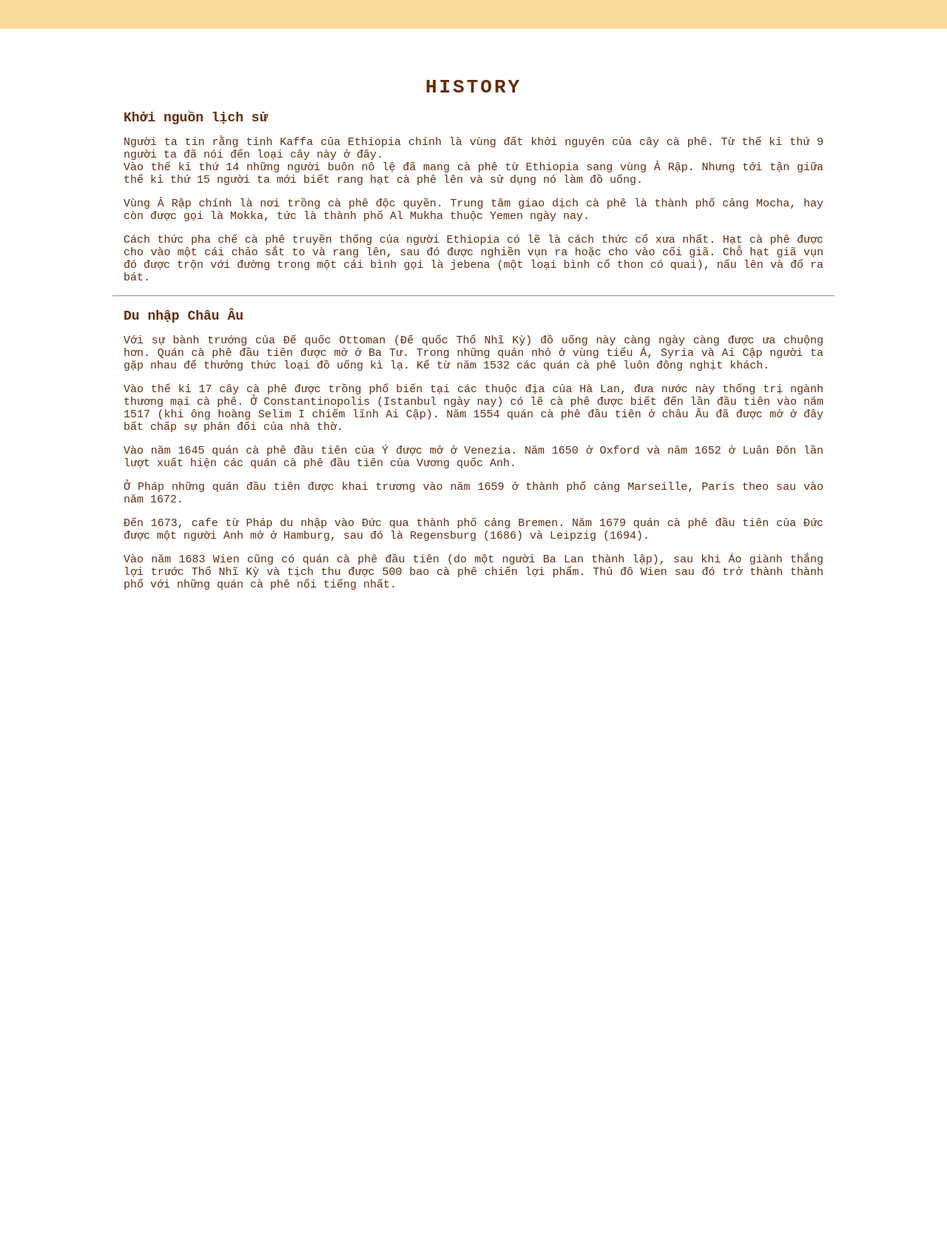
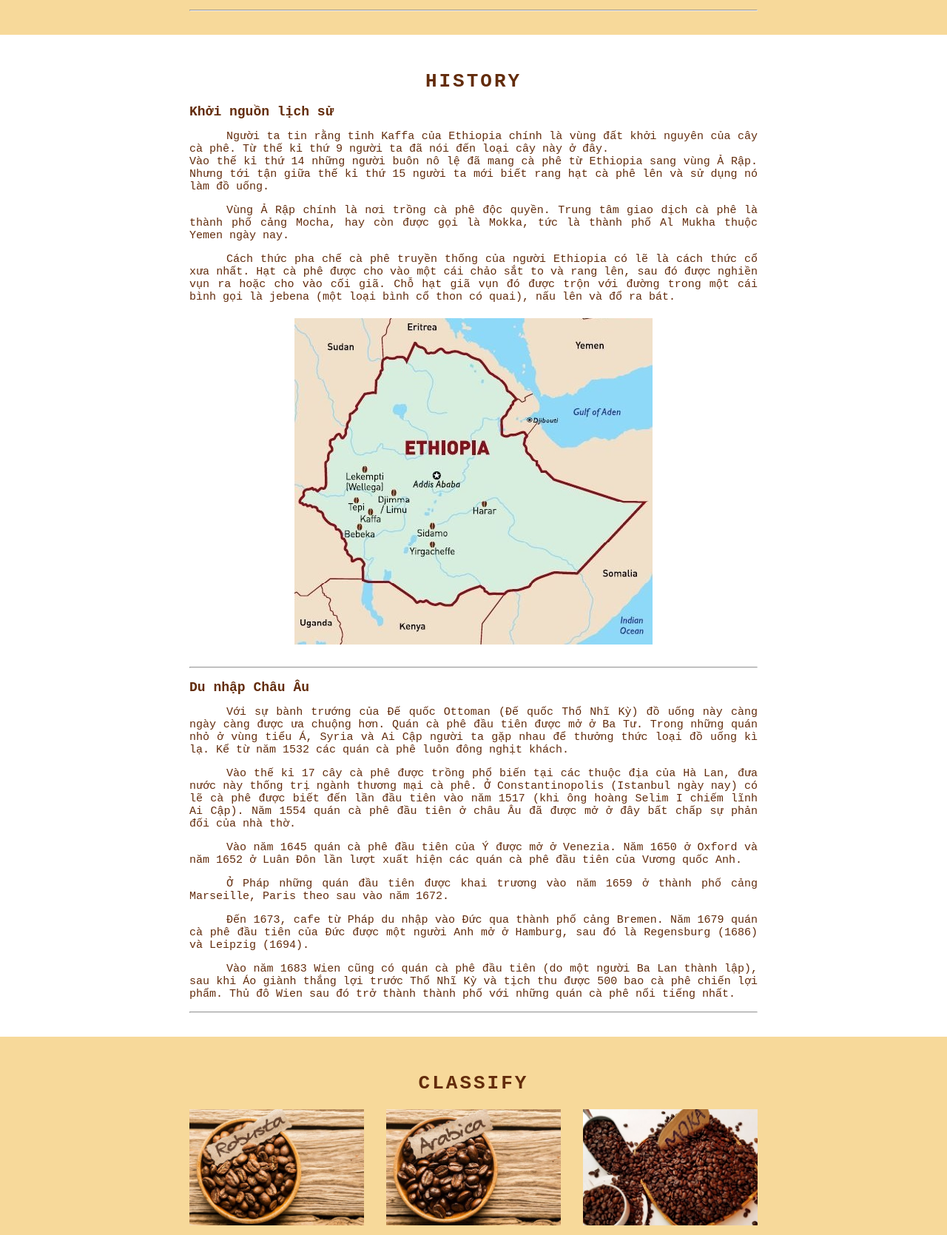
Before and after one commit to avocado2108/the-coffee, a plain HTML site: page index.html in a window 1280 px wide. Shown: the part 1131-2800 px from the top of the page at 74% size. Before the commit the page ends 2680 px from the top, so only its background shows below. Drawn offline with Linux system fonts and the light colour scheme.

Commit message:
Add new project the-coffee

```diff
--- a/asset/css/style.css
+++ b/asset/css/style.css
@@ -26,6 +26,7 @@ html {
     font-size: 15px;
     padding: 15px 0px 0px;
     text-align: justify;
+    text-indent: 50px;
 }
 
 .opa {
@@ -60,12 +61,24 @@ html {
     display: inline-block;
 }
 
-.width-50 {
-    width: 500px; !important
+.align-c {
+    text-align: center;
 }
 
-.align-c {
-    text-align: center;
+.coffee-type {
+    padding: 0px 15px;
+    list-style: none;
+    width: calc(100%/3);
+    display: block;
+}
+
+.margin- {
+    margin: 0px -15px;
+}
+
+.cf-img {
+    width: 100%;
+    object-fit: cover;
 }
 
 /*CSS elements*/
@@ -124,8 +137,8 @@ html {
 
 /*SLIDER*/
 #slider {
-    background: url(../img/slide/coffee-slide2.jpg) top center / cover no-repeat;
-    padding-top: 50%;
+    background: url(../img/slide/coffee-slide2.jpg) center center / cover no-repeat;
+    padding-top: 30%;
     margin-top: 40px;
     position: relative;
 }
@@ -158,27 +171,23 @@ html {
 
 /*CONTENT*/
 #content {
-    height: 2000px;
+    min-height: 2000px;
 }
 
 #content .section-content {
-    width: 80%;
+    width: 60%;
     margin-left: auto;
     margin-right: auto;
-    padding: 64px 24px;
+    padding: 48px 0px 32px;
 }
 
 #content .section-background-color {
     background-color: rgb(247, 217, 154)
 }
 
-#content .section-background-color {
-
-}
-
 #content .section-text {
     width: 100%;
-    padding: 0px 15px;
+    /*padding: 0px 15px;*/
 }
 
 #content .section-text h1 {
@@ -190,6 +199,12 @@ html {
     padding: 16px 0px 0px ;
 }
 
+#content .section-img img {
+    display: flex;
+    margin-left: auto;
+    margin-right: auto;
+    padding:20px 0px 15px;
+}
 
 
 /*CONTENT-END*/
--- a/index.html
+++ b/index.html
@@ -6,6 +6,7 @@
     <meta name="viewport" content="width=device-width, initial-scale=1.0">
     <title>The Coffee</title>
     <link rel="stylesheet" href="./asset/css/style.css">
+    <link rel="shortcut icon" type="image/png" href="./asset/img/favicon/favicon-logo-1-1.jpg">
 </head>
 <body>
     <div id="main">
@@ -15,11 +16,11 @@
             <ul id="nav" class="align-c">
                 <li><a class="let-spa text-color" href="#slider">Home</a> |</li>
                 <li><a class="let-spa text-color" href="#AboutUs">About Us</a> |</li>
-                <li><a class="let-spa text-color" href="">The Coffee</a> |
+                <li><a class="let-spa text-color" href="#">The Coffee</a> |
                     <!--Subnav-->
                     <ul class="bor-rad-8px main-color subnav">
                         <li><a class="let-spa text-color" href="#History">History</a></li>
-                        <li><a class="let-spa text-color" href="">Classify</a></li>
+                        <li><a class="let-spa text-color" href="#Classify">Classify</a></li>
                         <li><a class="let-spa text-color" href="">Mixing</a></li>
                     </ul>
                     <!--Subnav-end-->
@@ -27,7 +28,6 @@
                 <li><a class="let-spa text-color" href="">Contact</a></li>
             </ul>
             <!--Nav-end-->
-            </div>
         </div><!--HEADER-END-->
 
         <!--SLIDER-->
@@ -42,7 +42,7 @@
                     <p>-Anthony Trollope-</p>
                 </div>
                 <div class="opa slider-audio">
-                    <audio controls autoplay>
+                    <audio controls auto/play>
                         <source src="./asset/audio/Vivaldi-summer-ogg.ogg" type="audio/ogg">
                         <source src="./asset/audio/Vivaldi-summer-mpeg.mpeg" type="audio/mpeg">
                     </audio>
@@ -57,11 +57,9 @@
                 <div class="section-content">
                     <div class="section-items">
                         <div class="align-c text-color section-text">
-                            <h1 class="let-spa text-head">THE COFFEE</h1>
-                            <h4 class="opa-06 italic text-subhead">Coffee smells like freshly ground heaven.</h4>
-                            <p class="align-c p-fontsize text-body">Hello Stranger! We talking about coffee in here.</p>
-                            <br>
-                            <h3 class="text-subhead">Truyền thuyết Ethopia</h3>
+                            <h1 class="let-spa text-head">THE COFFEE<!--<img src="./asset/img/favicon/favicon-logo-1-1.jpg"alt="">--></h1>
+                            <h4 class="opa-06 italic text-subhead">Hello Stranger! We talking about coffee in here.</h4>
+                            <h3 class="align-c text-subhead">Truyền thuyết Ethopia</h3>
                             <p class="p-fontsize text-body">
                                 Cafe đã có mặt trên thế giới từ nhiều thế kỷ trước,
                                 với những khu rừng cafe cổ trên cao nguyên Ethiopia.
@@ -85,14 +83,20 @@
                                 Khi con người di chuyển về phía đông và cà phê đến bán đảo Ả Rập,
                                 nó bắt đầu một cuộc hành trình mang những hạt cà phê này đi khắp thế giới.
                             </p>
+                            <br>
                         </div>
+                        <div class="section-img">
+                            <img src="./asset/img/content/section/section-1.jpg" alt="kaldi và đàn dê">
+                        </div>
+                        <hr>
                     </div>
                 </div>
             </div><!--About Us End-->
 
             <!--TheCoffee/History-->
-            <div class="section-content">
-                <h1 id="History" class="align-c section-text text-color let-spa text-head">HISTORY</h1>
+            <!--<div class="section-background-img"></div>-->
+            <div id="History" class="section-content">
+                <h1 class="align-c section-text text-color let-spa text-head">HISTORY</h1>
                 <div class="section-items"> <!--flex-box-->
                     <div class="text-color section-text">
                         <h3 class="text-subhead">Khởi nguồn lịch sử</h3>
@@ -112,13 +116,10 @@
                             Chỗ hạt giã vụn đó được trộn với đường trong một cái bình gọi là jebena (một loại bình cổ thon có quai), nấu lên và đổ ra bát.
                         </p>
                     </div>
-                    <!--
                     <div class="section-img">
-                        <div class="image">
-                            <img src="./asset/img/content/section/section-2-2.jpg" alt="kaldi and his goats">
-                        </div>
-
-                    </div>-->
+                        <img src="./asset/img/content/section/kaffa-ethiopia.jpg" alt="kaffa">
+                    </div>
+                </div>
                 <br>
                 <hr>
                 <div class="section-items"> <!--flex-box-->
@@ -155,10 +156,33 @@
                         </p>
                     </div>
                 </div>
-
+                <br>
+                <hr>
+            </div>
+            <!--TheCoffee/History/DONE-->
+            <!--TheCoffee/Classify-->
+            <div class="section-background-color">
+                <div id="Classify" class="section-content">
+                    <h1 class="align-c section-text text-color let-spa text-head">CLASSIFY</h1>
+                    <div class="margin- flex-box text-color section-items">
+                       <div class="coffee-type section-img">
+                        <img class="cf-img" src="./asset/img/content/classify/Robusta.jpg" alt="Cafe Robusta">
+                        <h3 class="coffee-name">Robusta</h3>
+                        <p class="coffee-des">test</p>
+                       </div>
+                       <div class="coffee-type section-img">
+                        <img class="cf-img" src="./asset/img/content/classify/Arabica.jpg" alt="Cafe Arabica">
+                        <h3 class="coffee-name">Arabica</h3>
+                        <p class="coffee-des">test</p>
+                       </div>
+                       <div class="coffee-type section-img">
+                        <img class="cf-img" src="./asset/img/content/classify/moka.jpg" alt="cafe moka">
+                        <h3 class="coffee-name">Moka</h3>
+                        <p class="coffee-des">test</p>
+                       </div>
+                    </div>
                 </div>
             </div>
-
         </div><!--CONTENT-END-->
 
         <!--FOOTER-->
```
Also changed, not shown: asset/img/content/classify/Arabica.jpg (added), asset/img/content/classify/Robusta.jpg (added), asset/img/content/classify/moka.jpg (added), asset/img/content/section/kaffa-ethiopia.jpg (added), asset/img/favicon/favicon-logo-1-1.jpg (added).
